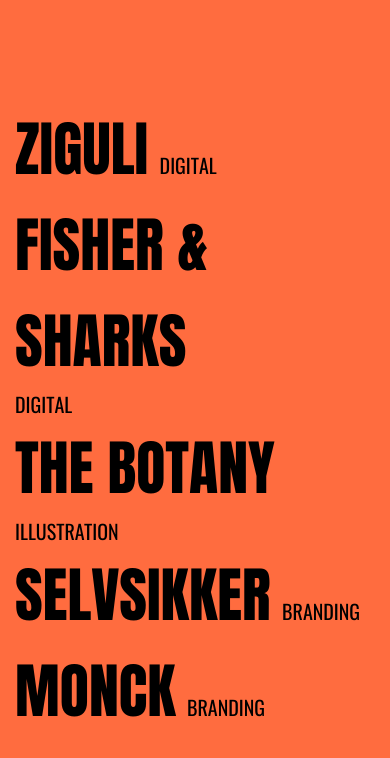
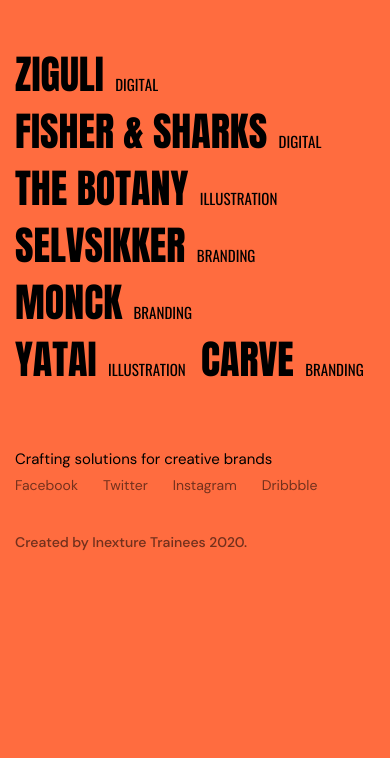
Before and after one commit to yash1000/vavo-bold, a plain HTML site: page index.html in a window 390 px wide. Shown: the part 73-831 px from the top of the page. Drawn offline with nearby package versions, Linux system fonts and the light colour scheme.

Commit message:
responsive home page

```diff
--- a/css/home.css
+++ b/css/home.css
@@ -23,7 +23,7 @@ body{
 
 .home-page-content{
     padding-top: 175px;
-    padding-bottom: 155px;
+    padding-bottom: 80px;
     z-index: 1;
 }
 
@@ -36,6 +36,7 @@ body{
 .home-page-list #list-item{
     display: inline-block;
     margin-right: 10px;
+    height: 0;
 }
 
 #list-item a h4, #list-item a span{
@@ -69,6 +70,7 @@ body{
 
 .home-page-list{
     text-align: left;
+    line-height: 50px;
 }
 
 a:hover{
@@ -96,3 +98,40 @@ a:hover{
     z-index: -1;
     background-size: cover;
 }
+
+.footer-content h6{
+    font-size: 15px;
+    line-height: 21px;
+    font-weight: 400;
+    margin: 0;
+    color: black;
+}
+
+.footer-content ul{
+    padding: 0;
+    margin: 0;
+}
+
+.footer-content li{
+    list-style: none;
+    display: inline-block;
+    font-size: 14px;
+}
+
+.footer-content li a{
+    color: rgba(0,0,0,0.55);
+    padding-right: 30px;
+    transition: all 0.2s ease;
+}
+
+.footer-content li a:hover, .copyright h6:hover{
+    color: rgba(0,0,0,1);
+}
+
+.copyright h6{
+    float: right;
+    padding-top: 35px;
+    color: rgba(0,0,0,0.55);
+    font-size: 14px;
+    transition: all 0.2s ease;
+}
--- a/css/responsive/home-responsive.css
+++ b/css/responsive/home-responsive.css
@@ -1,12 +1,35 @@
 @media (max-width: 1199px) {
     .home-page-list #list-item a h4 {
         font-size: 81px;
+    }
+
+    .home-page-content {
+        padding-top: 115px;
+        padding-bottom: 80px;
+        z-index: 1;
     }
 }
 
 @media (max-width: 991px) {
     body{
         overflow: auto;
+    }
+
+    #home{
+        height: 110vh;
+    }
+
+    .home-page-content {
+        padding-top: 100px;
+    }
+
+    .home-page-list {
+        line-height: 15px;
+    }
+
+    #list-item a:hover h4, #list-item a:hover span{
+        color: black !important;
+        transition: all 1s ease-in;
     }
 
     .home-page-list #list-item a h4 {
@@ -20,4 +43,32 @@
     #home-page-bg video{
         display: none;
     }
+
+    .footer-content li a {
+        padding-right: 20px;
+    }
 }
+
+@media (max-width: 767px) {
+    .home-page-list #list-item a h4 {
+        font-size: 40px;
+    }
+
+    .home-page-list {
+        line-height: 0;
+    }
+
+    .copyright h6 {
+        float: left;
+    }
+}
+
+@media (max-width: 575px) {
+    #home{
+        height: 110vh;
+    }
+
+    .home-page-list #list-item a span {
+        font-size: 15px;
+    }
+}
--- a/css/responsive/main-responsive.css
+++ b/css/responsive/main-responsive.css
@@ -20,7 +20,6 @@
         font-size: 1.4rem;
 
       }
-
 
       .toggle{
           display: block;
--- a/index.html
+++ b/index.html
@@ -122,7 +122,38 @@
                 <img src="./assets/images/Carve/portfolio-main-31-1680x996.jpg" alt="">
             </div>
         </div>
+        <footer id="footer">
+            <div class="container">
+                <div class="row">
+                    <div class="col-md-6 col-sm-12">
+                        <div class="footer-content dmsans">
+                            <h6>Crafting solutions for creative brands</h6>
+                            <ul class="social-media">
+                                <li class="facebook">
+                                    <a href="#">Facebook</a>
+                                </li>
+                                <li class="twitter">
+                                    <a href="#">Twitter</a>
+                                </li>
+                                <li class="instagram">
+                                    <a href="#">Instagram</a>
+                                </li>
+                                <li class="dribbble">
+                                    <a href="#">Dribbble</a>
+                                </li>
+                            </ul>
+                        </div>
+                    </div>
+                    <div class="col-md-6 col-sm-12">
+                        <div class="copyright dmsans">
+                            <h6>Created by Inexture Trainees 2020.</h6>
+                        </div>
+                    </div>
+                </div>
+            </div>
+        </footer>
     </section>
+
 
 
     <script src="https://code.jquery.com/jquery-3.4.1.slim.min.js" integrity="sha384-J6qa4849blE2+poT4WnyKhv5vZF5SrPo0iEjwBvKU7imGFAV0wwj1yYfoRSJoZ+n" crossorigin="anonymous"></script>
--- a/js/home.js
+++ b/js/home.js
@@ -15,7 +15,6 @@ function outHover(obj){
     $("."+obj+" span").css( {"color":"black","transition":"color 1s"} );
     $("."+obj+" img").css({"z-index":"-1","opacity":"0","transition":"all 0.9s"});
     $("."+obj+" video").css({"z-index":"-1","opacity":"0","transition":"all 0.9s"});
-    $("."+obj+" video")[0];
 }
 
 $(window).on('load', function(){
```
